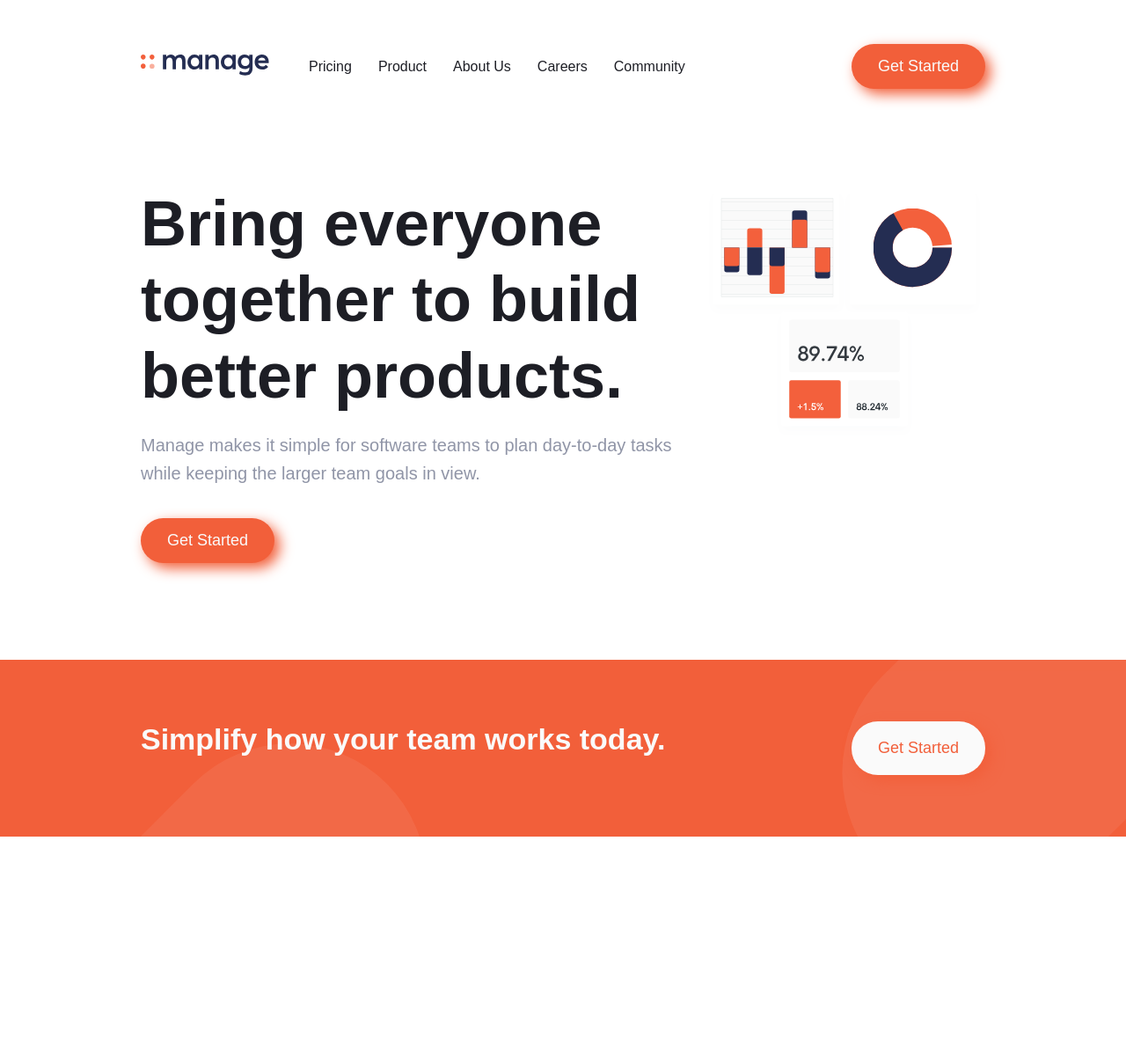
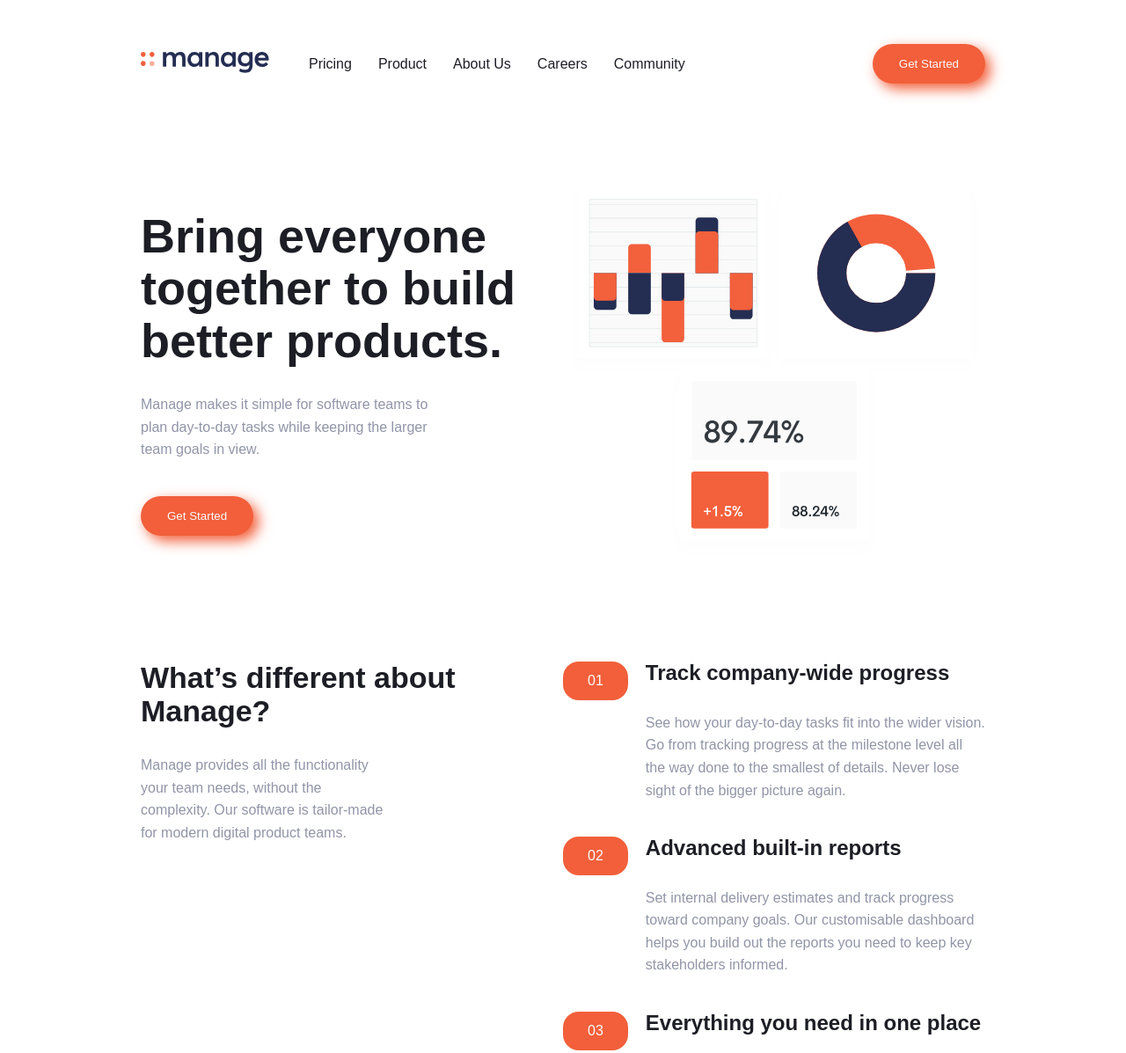
Before and after one commit to CorbicBojana/JS10, a website: page dist/index.html in a window 1280 px wide. Shown: the top 1197 px of the page at 88% size. Before the commit the page ends 951 px from the top, so only its background shows below. Drawn offline with Linux system fonts and the light colour scheme; a web font is replaced by a local one.

Commit message:
add style for manage section

```diff
--- a/app/scss/main.scss
+++ b/app/scss/main.scss
@@ -24,13 +24,16 @@ body {
   flex-wrap: wrap;
 }
 
+.col {
+  width: 50%;
+}
+
 .col_3 {
   width: 30%;
 }
 
 .button {
   padding: 1.5rem 3rem;
-  font-size: 1.8rem;
   font-weight: 500;
   font-family: 'Be Vietnam', sans-serif;
   border-radius: 3rem;
@@ -59,24 +62,27 @@ body {
 }
 
 h1, h2, h3 {
-  margin-bottom: 2rem;
+  margin-bottom: 3rem;
   color: $very_dark_blue_color;
   font-weight: 700;
-  line-height: 1.2;
+  line-height: 1.1;
 }
 
 h1 {
-  font-size: 7.2rem;
+  font-size: 5.4rem;
 }
 
 h2 {
   font-size: 3.4rem;
 }
 
+h3 {
+  font-size: 2.4rem;
+}
+
 p {
-  margin-bottom: 3.5rem;
+  margin-bottom: 4rem;
   color: $dark_grayish_blue_color;
-  font-size: 2rem;
   line-height: 1.6;
 }
 
@@ -128,7 +134,12 @@ p {
   margin: 11rem 16rem;
 
   .container_intro {
-    width: 100%;
+    align-self: center;
+    width: 50%;
+
+    p {
+      width: 70%;
+    }
   }
 
   .container_img {
@@ -140,18 +151,63 @@ p {
   }
 }
 
+// MANAGE
+.container_manage {
+  display: flex;
+  margin: 0 16rem;
+
+  .col {
+
+    h2 {
+      width: 80%;
+    }
+
+    p {
+      width: 60%;
+    }
+
+    .col_container {
+      display: flex;
+
+      span {
+        display: inline-block;
+        margin-right: 2rem;
+        padding: 1.4rem 2.8rem;
+        background-color: $bright_red_color;
+        color: $vary_light_gray_color;
+        border-radius: 1.8rem;
+      }
+
+      .content_text {
+        width: 100%;
+      }
+    }
+  }
+}
+
+// SLIDER
+.container_slider {
+  margin: 11rem 0 16rem;
+  text-align: center;
+}
+
 // SIMPLIFY
 .container_simplify {
   display: flex;
   justify-content: space-between;
   padding: 7rem 16rem;
   background: url("../../dist/images/bg-simplify-section-desktop.svg") $bright_red_color;
+  background-position: bottom;
   background-repeat: no-repeat;
 
   h2 {
     width: 40%;
     color: $vary_light_gray_color;
   }
+
+  .container_button {
+    align-self: center;
+  }
 }
 
 @import "media";
```
Also changed, not shown: dist/css/main.css, dist/css/main.min.css, dist/index.html.
